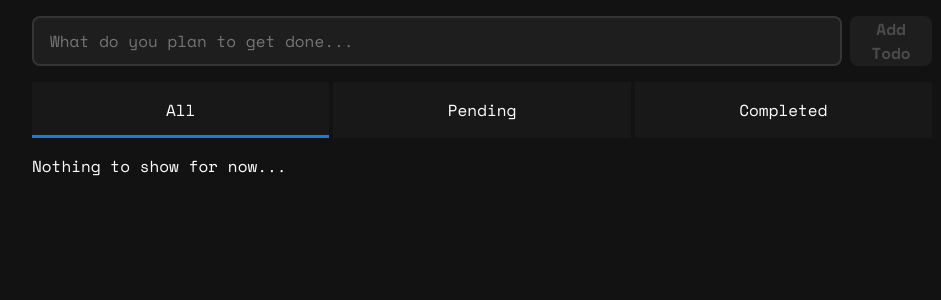
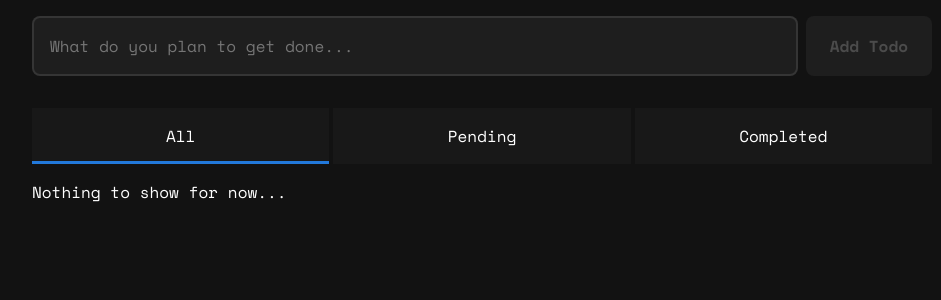
Before and after one commit to Cruzer-Blade/todomatic-lite, a React (Vite) app: page / in a window 1280 px wide. Shown: the top 300 px of the page, without its empty margins (158-1099 px from the left). Built offline with nearby package versions, Linux system fonts and the light colour scheme.

Commit message:
feat: Add padding and fix sizing in AddTodoBox

```diff
--- a/src/components/AddTodoBox/AddTodoBox.css
+++ b/src/components/AddTodoBox/AddTodoBox.css
@@ -2,8 +2,15 @@
   display: flex;
   flex-direction: row;
   gap: 0.5em;
+  margin-bottom: 2rem;
 }
 
 #add-todo-box-input {
   flex-grow: 1;
+  width: inherit;
+  padding: 1rem 1rem;
 }
+
+#add-todo-box-button {
+  padding: 1rem 1.5rem;
+}
```
